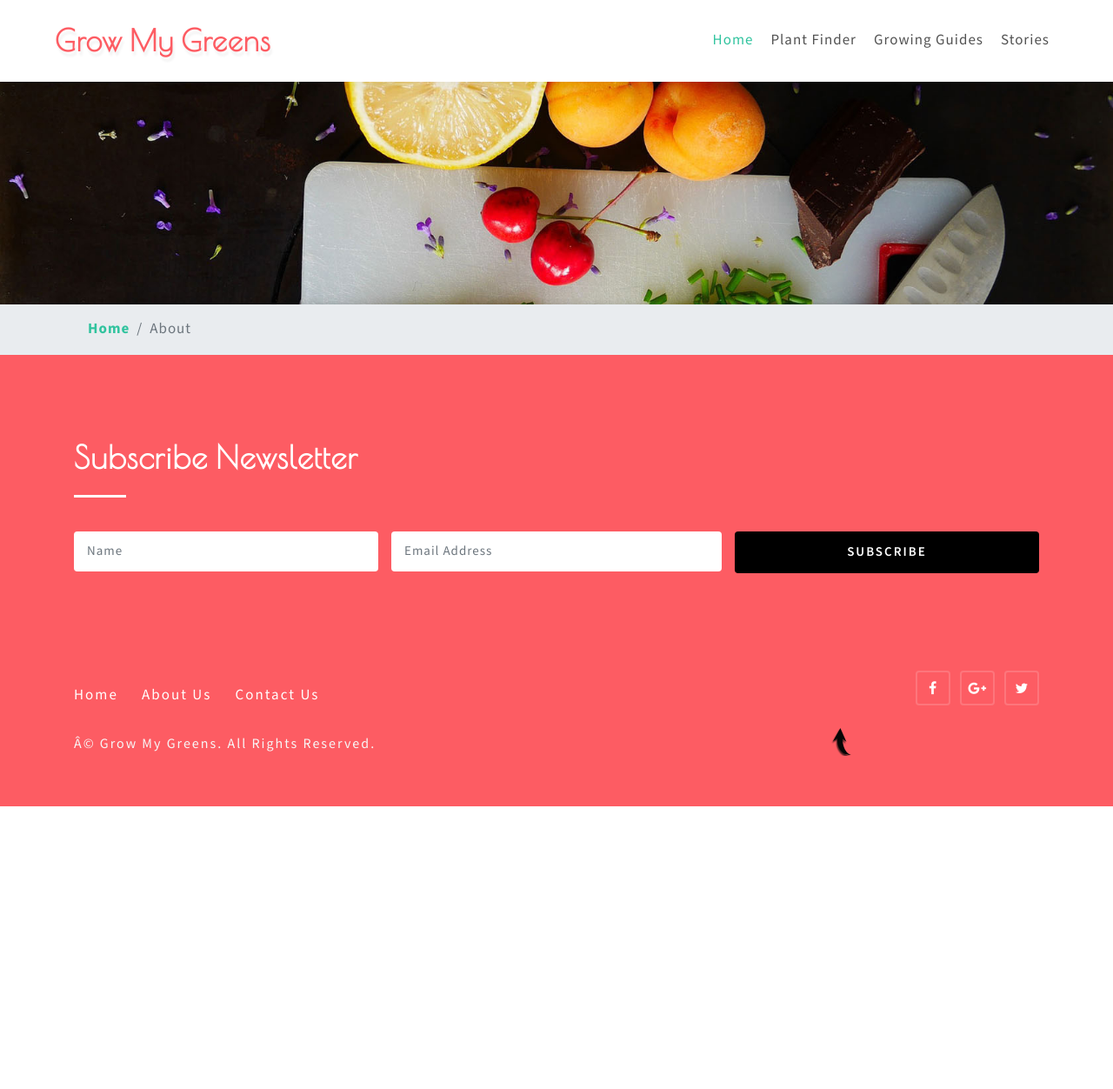
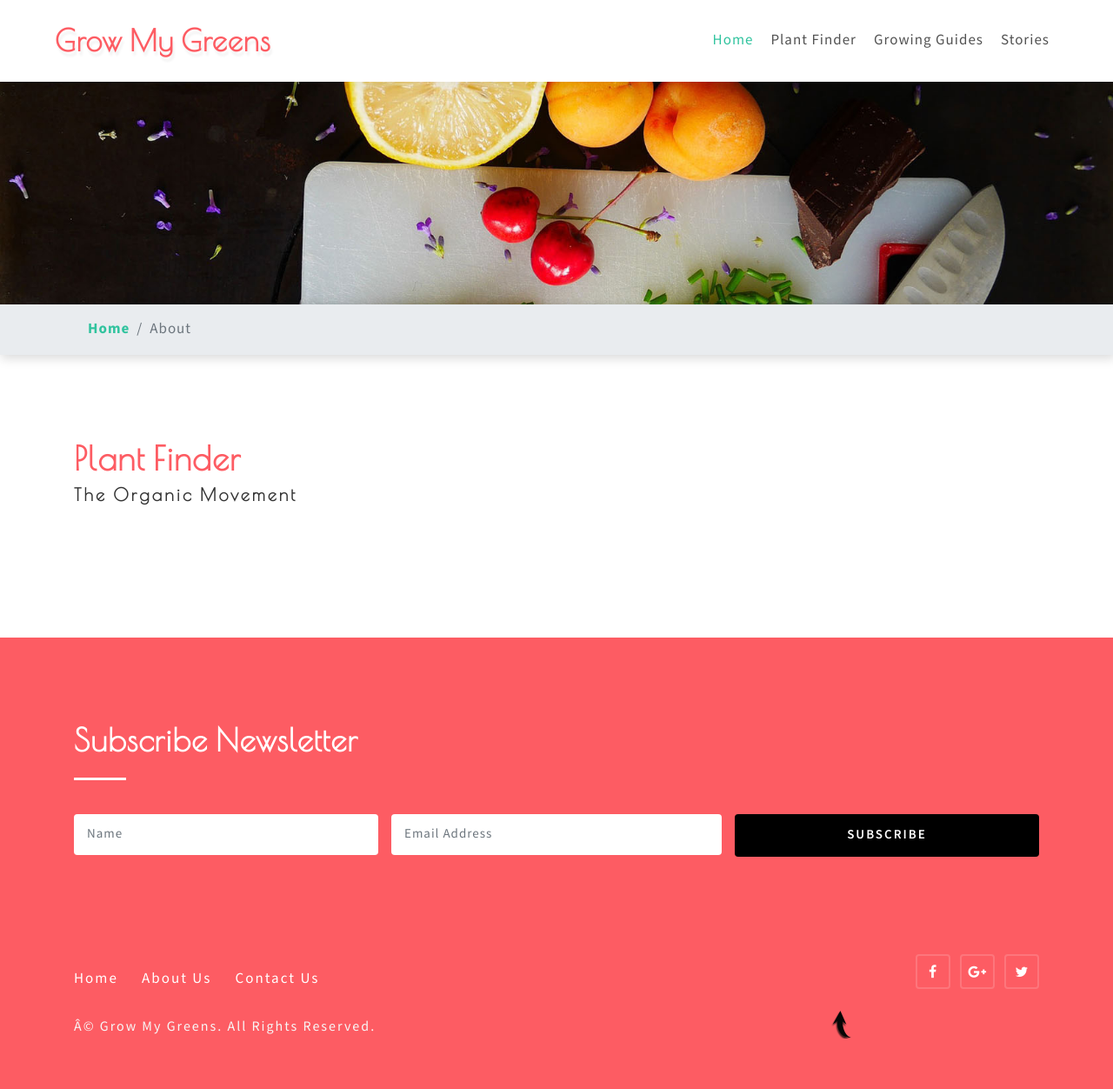
Before and after one commit to dhanyacm/GrowMyGreens, a Jekyll site: the page built from about.html, in a window 1280 px wide. Shown: the whole page at 87% size. Built offline with Jekyll 4.4.1, drawn with Linux system fonts in a browser that asks for light colours; before the commit the page ends 927 px from its top, so only the background shows below that.

Commit message:
Update about.html

```diff
--- a/about.html
+++ b/about.html
@@ -5,3 +5,15 @@ title: About
 id: about
 frontpage: false
 ---
+
+	<div class="gallery py-5" id="gallery">
+		<div class="container py-xl-5 py-lg-3">
+
+			<h3 class="title-mob-tems mb-5 text-wh font-weight-bold">Plant Finder
+				<span>The Organic Movement</span>
+			</h3>
+
+
+
+      </div>
+	</div>
```
